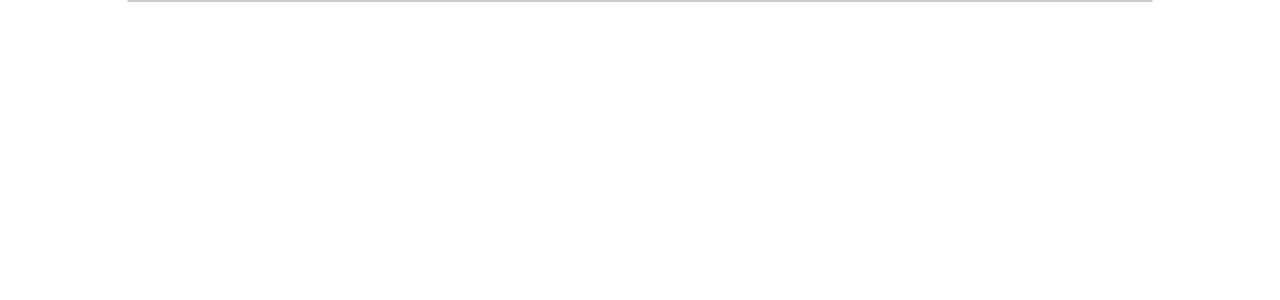
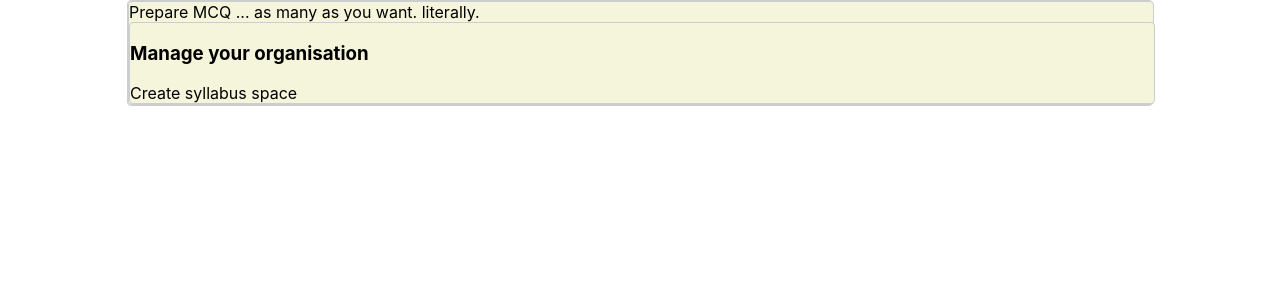
Before and after one commit to rudrajyotib/firebase-hosting-functions, a React (Create React App) app in the folder public/hosting-app/: page /admin/addsyllabus in a window 1280 px wide. Before the commit this address had no page. Shown: the top 300 px of the page. Built offline with nearby package versions, Linux system fonts and the light colour scheme.

Commit message:
syllabus placeholder at UI

```diff
--- a/public/hosting-app/src/App.tsx
+++ b/public/hosting-app/src/App.tsx
@@ -12,6 +12,7 @@
 import AddSubjectAndTopic from './components/functional/admin/subjectAndTopics/AddSubjectAndTopic';
 import QuestionsHome from './components/functional/admin/questions/QuestionsHome';
 import AddSingleQuestion from './components/functional/admin/questions/AddSingleQuestion';
+import CreateSyllabus from './components/functional/admin/syllabus/CreateSyllabus';
 
 function App() {
   return (
@@ -26,6 +27,7 @@
               <Route path="subjects" element={<Subjects/>}/>
               <Route path='questions' element={<QuestionsHome/>}/>
               <Route path="addSingleQuestion" element={<AddSingleQuestion/>}/>
+              <Route path='addsyllabus' element={<CreateSyllabus/>}/>
             </Route>
             <Route path='/home' element={<CandidateHome/>}/>
             <Route path = "exam/evaluate" element={<EvaluateExam/>}/>
--- a/public/hosting-app/src/components/functional/admin/questions/AddSingleQuestion.tsx
+++ b/public/hosting-app/src/components/functional/admin/questions/AddSingleQuestion.tsx
@@ -63,6 +63,7 @@
              <option value="">Select a subject</option>
             {
                 addQuestionState.subjectsAndTopics.map((s)=>{
+                    // eslint-disable-next-line no-template-curly-in-string
                     return <option id={"`dropdownOption`${s.id}"} onChange={(e)=>{
                     }}>{s.title}</option>
                 })
--- /dev/null
+++ b/public/hosting-app/src/components/functional/admin/syllabus/CreateSyllabus.tsx
@@ -0,0 +1,7 @@
+const CreateSyllabus = () => {
+    return (<div>
+        Create syllabus space
+    </div>)
+}
+
+export default CreateSyllabus
--- a/public/hosting-app/src/components/home/adminHome/AdminHome.tsx
+++ b/public/hosting-app/src/components/home/adminHome/AdminHome.tsx
@@ -9,6 +9,7 @@
             <div><Link to={"subjects"}>Manage subjects and topics</Link></div>
             <div><Link to={"questions"}>Manage questions</Link></div>
             <div><Link to={"addSingleQuestion"}>Add single question</Link></div>
+            <div><Link to={"addsyllabus"}>Create syllabus</Link></div>
             <div>Manage syllabus</div>
             <div>Manage exams</div>
             <div>Manage questions</div>
```
Also changed, not shown: public/hosting-app/src/components/functional/admin/syllabus/ListSyllabus.tsx (added, +7 -0 lines).
